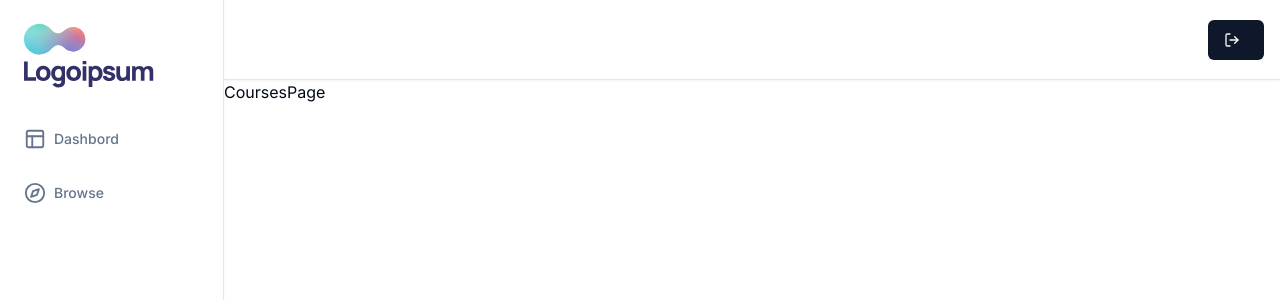
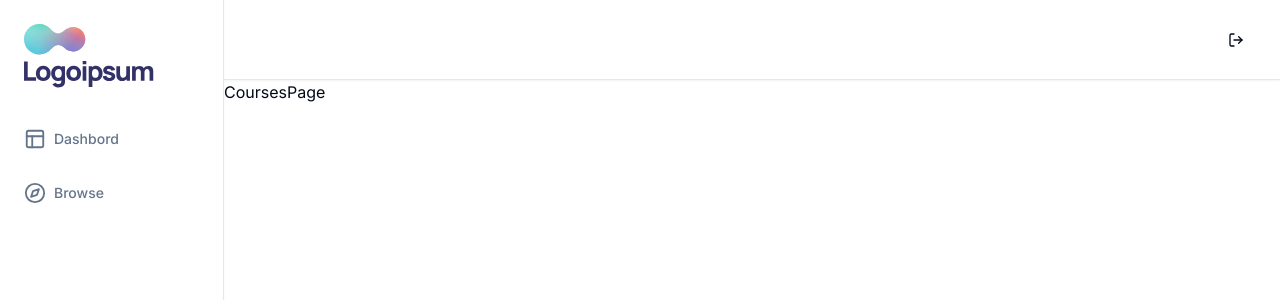
Before and after one commit to shakilshegu/skl-tutorial, a Next.js app: page /teacher/courses in a window 1280 px wide. Shown: the top 300 px of the page. Built offline with nearby package versions, Linux system fonts and the light colour scheme.

Commit message:
Teacherroutes

```diff
--- a/app/(dashboard)/(routes)/teacher/courses/page.tsx
+++ b/app/(dashboard)/(routes)/teacher/courses/page.tsx
@@ -1,5 +1,4 @@
 
-import React from 'react'
 
 const CoursesPage = () => {
   return (
--- a/app/(dashboard)/_components/sidebar-routes.tsx
+++ b/app/(dashboard)/_components/sidebar-routes.tsx
@@ -1,28 +1,41 @@
 "use client"
 
-import { Compass, Layout } from "lucide-react"
+import { BarChart, Compass, Layout, List } from "lucide-react"
 import Sidebaritem from "./sidebaritem";
 
 
 const gustRoutes = [
   {
-        icon:Layout,
-        label:"Dashbord",
-        href:"/",
+    icon: Layout,
+    label: "Dashbord",
+    href: "/",
   },
   {
-        icon:Compass,
-        label:"Browse",
-        href:"/search",
+    icon: Compass,
+    label: "Browse",
+    href: "/search",
   },
 
+]
+
+const teacherRoutes = [
+  {
+    icon: List,
+    label: "Courses",
+    href: "/teacher/courses",
+  },
+  {
+    icon: BarChart,
+    label: "Analytics",
+    href: "/teacher/analytics",
+  },
 ]
 
 const Sidebarroutes = () => {
   const routes = gustRoutes;
   return (
     <div className="flex flex-col w-full">
-     {routes.map((route)=>(
+      {routes.map((route) => (
         <Sidebaritem
           key={route.href}
           icon={route.icon}
--- a/components/navbar-routes.tsx
+++ b/components/navbar-routes.tsx
@@ -1,14 +1,13 @@
 "use client"
 
 import { UserButton } from "@clerk/nextjs"
-import { usePathname, useRouter } from "next/navigation"
+import { usePathname } from "next/navigation"
 import { LogOut } from "lucide-react"
 import { Button } from "@/components/ui/button"
 import Link from "next/link"
 
 const NavbarRoutes = () => {
   const pathname = usePathname()
-  const router = useRouter()
 
   const isTeacherPage = pathname?.startsWith("/teacher");
   const isPlayerPage = pathname?.includes("/chapter")
@@ -16,11 +15,13 @@ const NavbarRoutes = () => {
   return (
     <div className="flex gap-x-2 ml-auto">
       {isTeacherPage || isPlayerPage ? (
-        <Button>
+        <Link href="/">
+        <Button size="sm" variant="ghost">
           <LogOut className="h-4 w-4 mr-2 ">
             Exit
           </LogOut>
         </Button>
+        </Link>
       ):(
         <Link href="/teacher/courses">
         <Button size="sm" variant="ghost">
```
Lines whose indentation alone changed are shown as unchanged.
